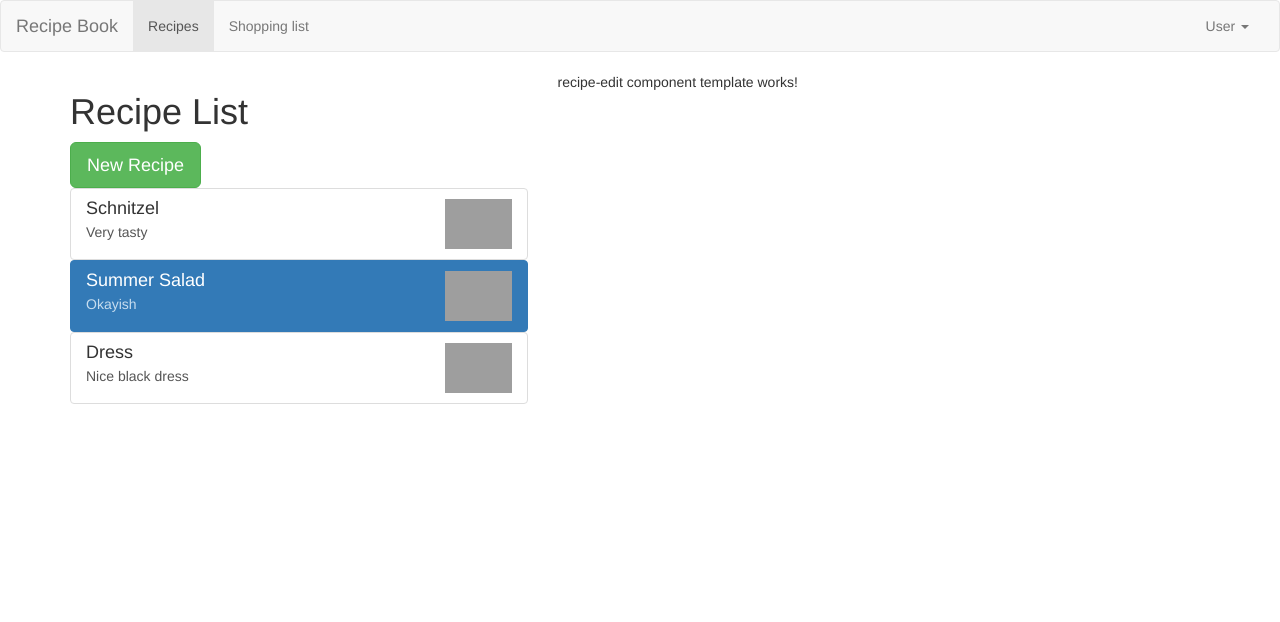
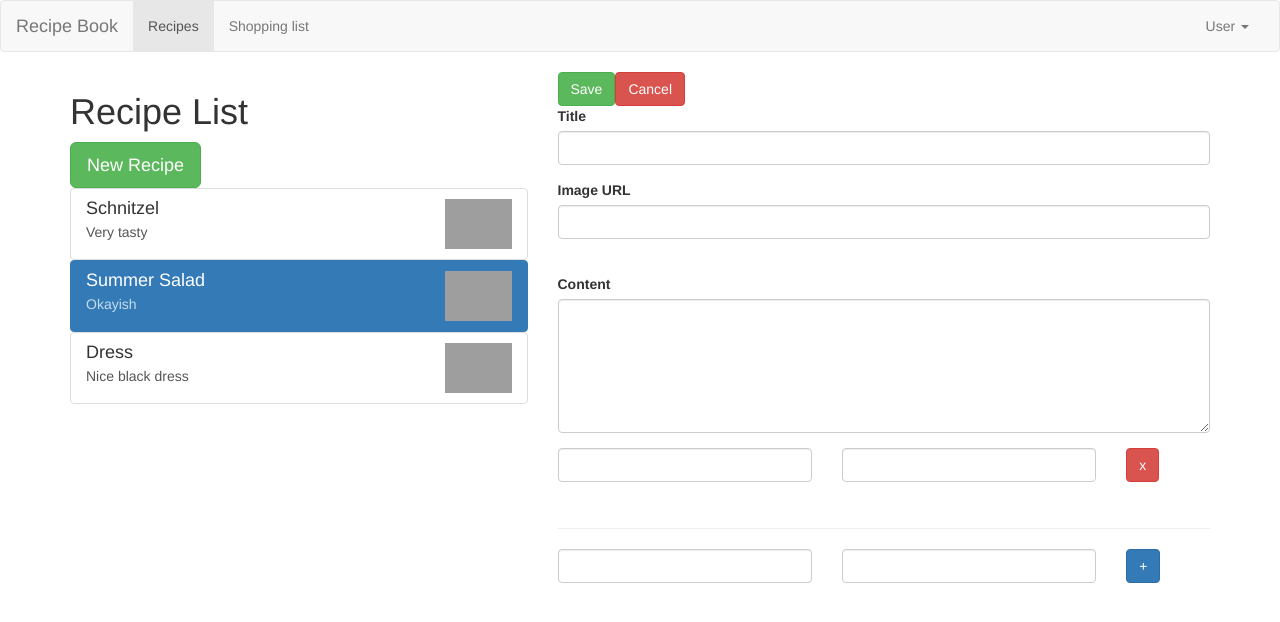
Before and after one commit to SergST7/Angular2-Recepie-Book, an Angular app: page /recipes/1/edit in a window 1280 px wide. Shown: the top 622 px of the page. Built offline with nearby package versions, Linux system fonts and the light colour scheme; grey boxes are pictures that could not be loaded.

Commit message:
added template for recipe-edit

```diff
--- a/src/app/recipes/recipe-edit/recipe-edit.component.html
+++ b/src/app/recipes/recipe-edit/recipe-edit.component.html
@@ -1,3 +1,73 @@
-<p>
-  recipe-edit component template works!
-</p>
+<div class="row">
+  <div class="col-xs-12">
+    <form>
+      <div class="row">
+        <div class="col-xs-12">
+          <button class="btn btn-success" type="submit">Save</button>
+          <a class="btn btn-danger">Cancel</a>
+        </div>
+      </div>
+
+      <div class="row">
+        <div class="col-xs-12">
+          <div class="form-group">
+            <label for="name">Title</label>
+            <input type="text" id="name" class="form-control">
+          </div>
+        </div>
+      </div>
+
+      <div class="row">
+        <div class="col-xs-12">
+          <div class="form-group">
+            <label for="image_url">Image URL</label>
+            <input type="text" id="image_url" class="form-control">
+          </div>
+        </div>
+      </div>
+
+      <div class="row">
+        <div class="col-xs-12">
+          <div class="img">
+            <img>
+          </div>
+        </div>
+      </div>
+
+      <div class="row">
+        <div class="col-xs-12">
+          <div class="form-group">
+            <label for="content">Content</label>
+            <textarea type="text" id="content" rows="6" class="form-control"></textarea>
+          </div>
+        </div>
+      </div>
+
+      <div class="row">
+        <div class="col-xs-12">
+          <ul class="list-group">
+            <div class="row">
+              <div>
+                <div class="col-sm-5"><input type="text" class="form-control"></div>
+                <div class="col-sm-5"><input type="text" class="form-control"></div>
+                <div class="col-sm-2"><button class="btn btn-danger" type="submit">x</button></div>
+              </div>
+              <br>
+              <br>
+            </div>
+          </ul>
+        </div>
+      </div>
+    </form>
+  </div>
+</div>
+<hr>
+<div class="row">
+  <div class="col-xs-12">
+  <div class="form-group row ">
+    <div class="col-sm-5"><input type="text" class="form-control"></div>
+    <div class="col-sm-5"><input type="text" class="form-control"></div>
+    <div class="col-sm-2"><button class="btn btn-primary" type="submit">+</button></div>
+  </div>
+  </div>
+</div>
```
